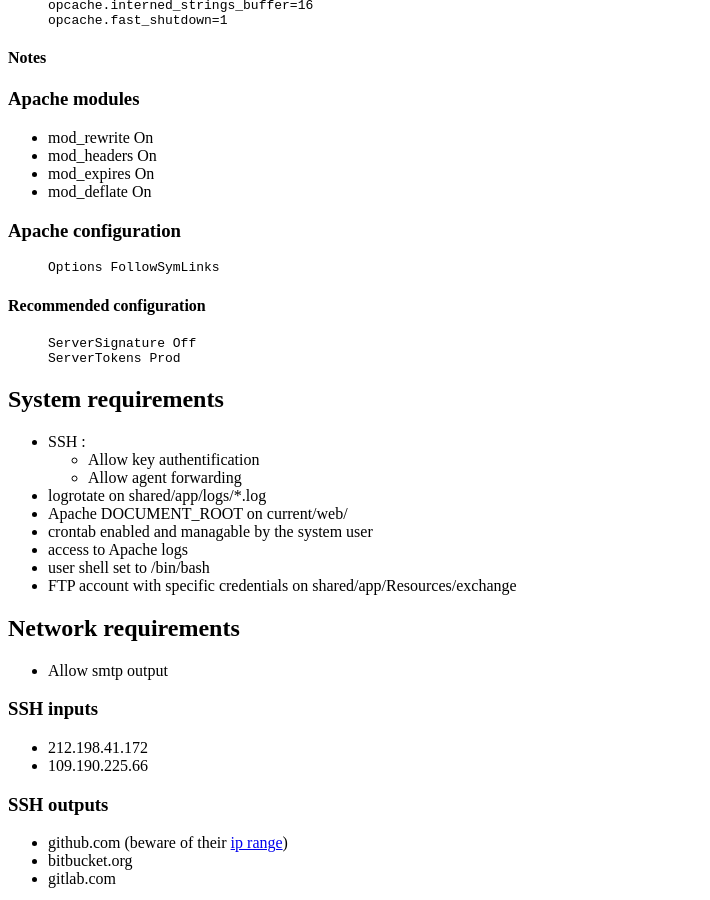
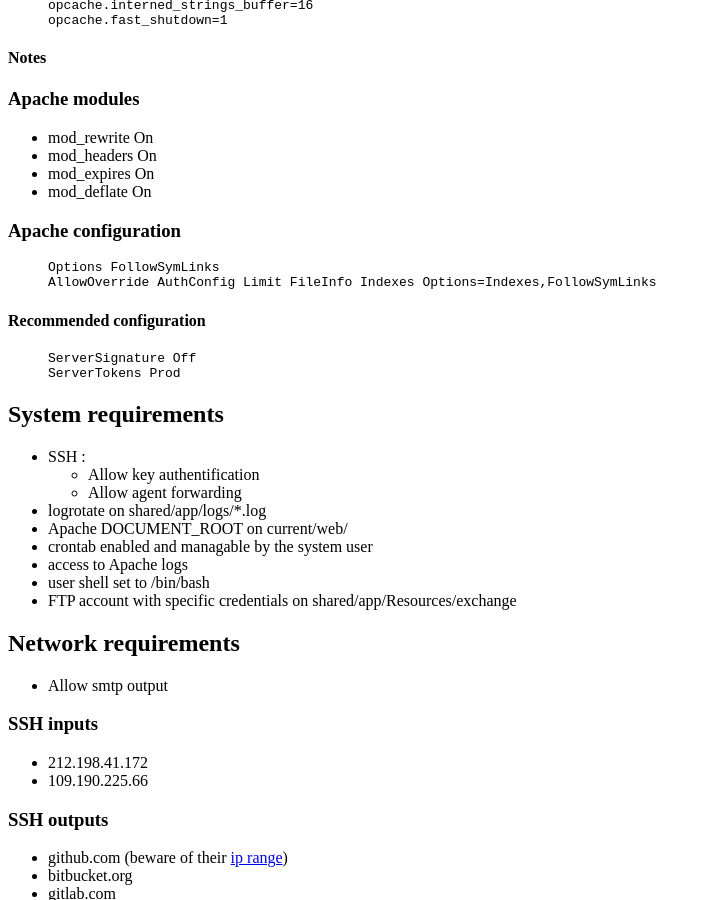
Before and after one commit to le-phare/le-phare.github.io, a Jekyll site: the page built from requirements.md, in a window 1280 px wide and 900 px high, scrolled down 1259 px. Shown: the whole window, without its empty margins (0-710 px from the left). Built offline with Jekyll 4.4.1, drawn with Linux system fonts in a browser that asks for light colours.

Commit message:
Ajout AllowOverride pour apache

```diff
--- a/requirements.md
+++ b/requirements.md
@@ -80,6 +80,7 @@ opcache.fast_shutdown=1
 
 {% highlight shell %}
 Options FollowSymLinks
+AllowOverride AuthConfig Limit FileInfo Indexes Options=Indexes,FollowSymLinks
 {% endhighlight %}
 
 #### Recommended configuration
```
